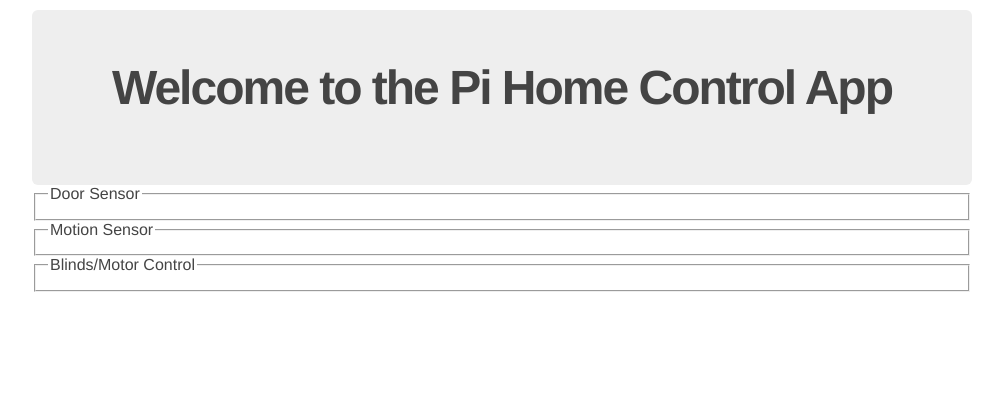
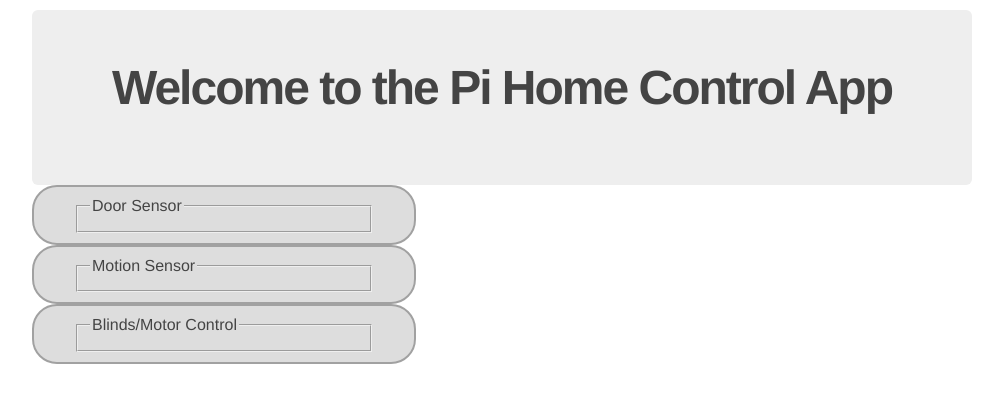
Before and after one commit to marbaugh/WebHomeControl, a Flask app: page / in a window 1280 px wide. Shown: the part 35-438 px from the top of the page, without its empty margins (138-1141 px from the left). Run offline with Flask 2, Linux system fonts and the light colour scheme.

Commit message:
Added statusBox class

```diff
--- a/static/css/main.css
+++ b/static/css/main.css
@@ -62,3 +62,11 @@ h3 {
   letter-spacing: -1px;
   color: #999;
 }
+
+.statusBox{
+  border:2px solid #a1a1a1;
+  padding:10px 40px;
+  background:#dddddd;
+  width:300px;
+  border-radius:25px;
+}
```
